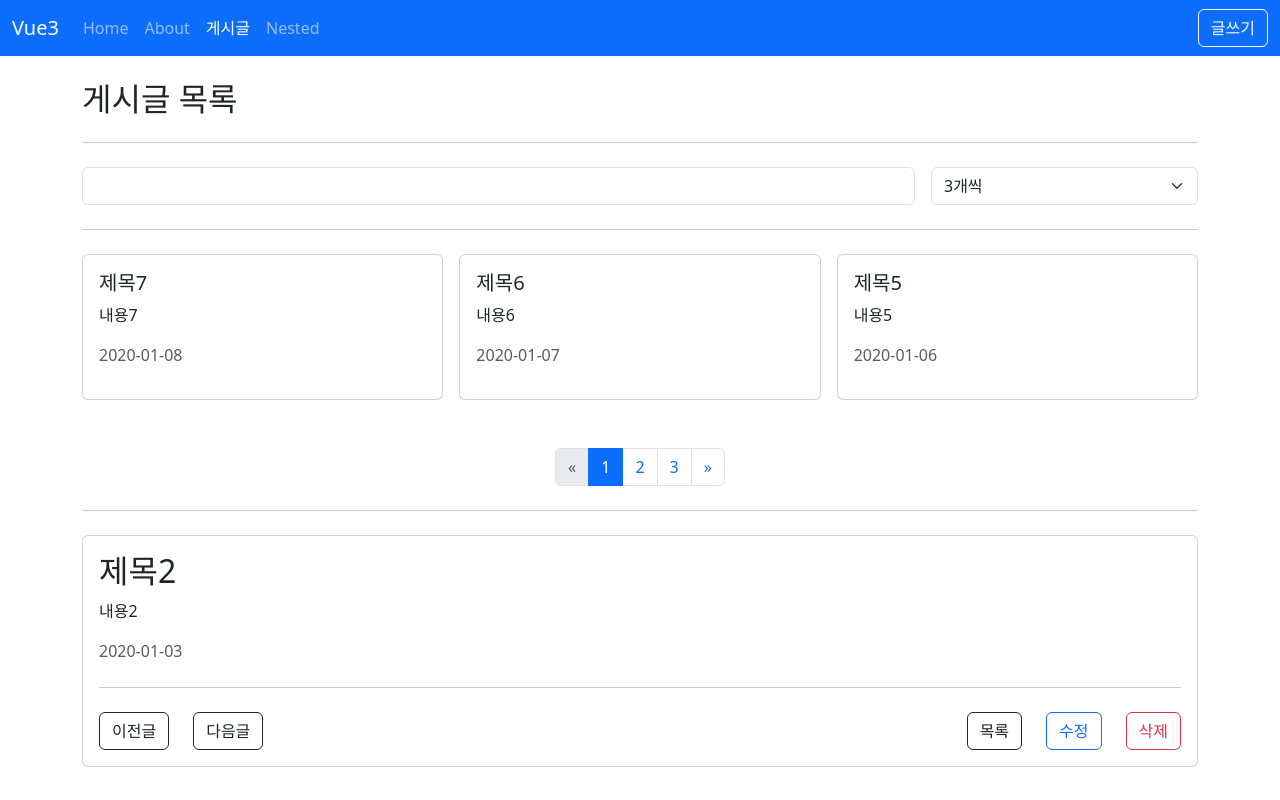
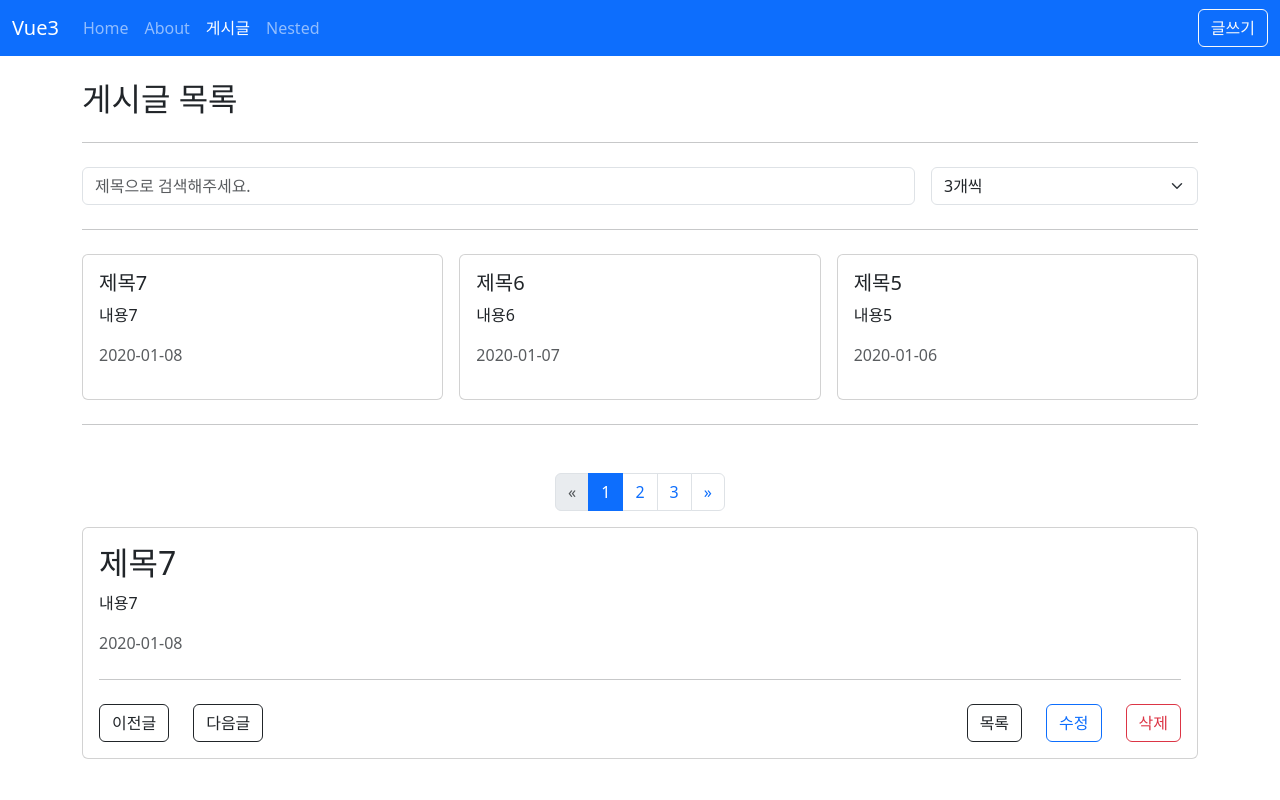
Before and after one commit to moonshadow95/vue3-posts, a Vue app: page /posts in a window 1280 px wide. Built offline with nearby package versions, Linux system fonts and the light colour scheme; data requests are answered from the project's data file.

Commit message:
공통 컴포넌트 분리

```diff
--- a/db.json
+++ b/db.json
@@ -7,10 +7,10 @@
       "id": 1
     },
     {
-      "id": 2,
-      "title": "제목2",
-      "content": "내용2",
-      "createdAt": "2020-01-03"
+      "title": "제목222",
+      "content": "내용222",
+      "createdAt": "2020-01-03",
+      "id": 2
     },
     {
       "id": 3,
@@ -47,6 +47,12 @@
       "content": "123123",
       "createdAt": "1696489400700",
       "id": 8
+    },
+    {
+      "title": "하",
+      "content": "이",
+      "createdAt": "1697675544135",
+      "id": 9
     }
   ]
 }
--- /dev/null
+++ b/src/components/AppGrid.vue
@@ -0,0 +1,18 @@
+<template>
+  <div class="row g-3">
+    <div v-for="(item, index) in items" :key="index" class="col-4">
+      <slot :item="item" :index="index"> </slot>
+    </div>
+  </div>
+</template>
+
+<script setup>
+defineProps({
+  items: {
+    type: Array,
+    required: true,
+  },
+})
+</script>
+
+<style lang="scss" scoped></style>
--- /dev/null
+++ b/src/components/AppPagination.vue
@@ -0,0 +1,50 @@
+<template>
+  <nav class="mt-5" aria-label="Page navigation example">
+    <ul class="pagination justify-content-center">
+      <li class="page-item" :class="isPrevPage">
+        <a class="page-link" aria-label="Previous" @click.prevent="$emit('page', currentPage - 1)">
+          <span aria-hidden="true">&laquo;</span>
+        </a>
+      </li>
+      <li
+        v-for="page in pageCount"
+        :key="page"
+        class="page-item"
+        :class="{ active: currentPage === page }"
+        @click.prevent="$emit('page', page)"
+      >
+        <a class="page-link" href="#">{{ page }}</a>
+      </li>
+      <li class="page-item" :class="isNextPage">
+        <a
+          class="page-link"
+          href="#"
+          aria-label="Next"
+          @click.prevent="$emit('page', currentPage + 1)"
+        >
+          <span aria-hidden="true">&raquo;</span>
+        </a>
+      </li>
+    </ul>
+  </nav>
+</template>
+
+<script setup>
+import { computed } from 'vue'
+
+const props = defineProps({
+  currentPage: {
+    type: Number,
+    required: true,
+  },
+  pageCount: {
+    type: Number,
+    required: true,
+  },
+})
+defineEmits(['page'])
+const isPrevPage = computed(() => ({ disabled: !(props.currentPage > 1) }))
+const isNextPage = computed(() => ({ disabled: !(props.currentPage < props.pageCount) }))
+</script>
+
+<style lang="scss" scoped></style>
--- /dev/null
+++ b/src/components/posts/PostForm.vue
@@ -0,0 +1,37 @@
+<template>
+  <form>
+    <div class="mb-3">
+      <label for="exampleFormControlInput1" class="form-label">제목</label>
+      <input
+        type="text"
+        class="form-control"
+        id="title"
+        @input="$emit('update:title', $event.target.value)"
+        :value="title"
+      />
+    </div>
+    <div class="mb-3">
+      <label for="exampleFormControlTextarea1" class="form-label">내용</label>
+      <textarea
+        @input="$emit('update:content', $event.target.value)"
+        class="form-control"
+        id="exampleFormControlTextarea"
+        rows="3"
+        :value="content"
+      ></textarea>
+    </div>
+    <div class="d-flex gap-2 mt-4">
+      <slot name="actions"></slot>
+    </div>
+  </form>
+</template>
+
+<script setup>
+defineProps({
+  title: String,
+  content: String,
+})
+defineEmits(['update:title', 'update:content'])
+</script>
+
+<style lang="scss" scoped></style>
--- /dev/null
+++ b/src/components/posts/postFilter.vue
@@ -0,0 +1,36 @@
+<template>
+  <form @submit.prevent>
+    <div class="row g-3">
+      <div class="col">
+        <input
+          type="text"
+          :value="title"
+          @input="$emit('update:title', $event.target.value)"
+          placeholder="제목으로 검색해주세요."
+          class="form-control"
+        />
+      </div>
+      <div class="col-3">
+        <select
+          :value="limit"
+          @input="$emit('update:limit', $event.target.value)"
+          class="form-select"
+        >
+          <option value="3">3개씩</option>
+          <option value="6">6개씩</option>
+          <option value="9">9개씩</option>
+        </select>
+      </div>
+    </div>
+  </form>
+</template>
+
+<script setup>
+defineProps({
+  title: String,
+  limit: Number,
+})
+defineEmits(['update:title', 'update:limit'])
+</script>
+
+<style lang="scss" scoped></style>
--- a/src/views/HomeView.vue
+++ b/src/views/HomeView.vue
@@ -4,14 +4,23 @@
     <p>{{ $route.path }}</p>
     <p>{{ $route.name }}</p>
     <button class="btn btn-primary" @click="$router.push('/about')">About</button>
+    <hr class="my-4" />
+    <AppGrid :items="items" v-slot="{ item }">
+      <AppCard>{{ item }}</AppCard>
+    </AppGrid>
   </div>
 </template>
 
 <script setup>
 import { useRoute } from 'vue-router'
+import AppCard from '@/components/AppCard.vue'
+import { ref } from 'vue'
+import AppGrid from '@/components/AppGrid.vue'
 
 const route = useRoute()
 console.log(route.path)
+
+const items = ref(['사과', '딸기', '포도'])
 </script>
 
 <style lang="scss" scoped></style>
--- a/src/views/posts/PostCreateView.vue
+++ b/src/views/posts/PostCreateView.vue
@@ -2,25 +2,12 @@
   <div>
     <h2>게시글 등록</h2>
     <hr class="my-4" />
-    <form @submit.prevent="save">
-      <div class="mb-3">
-        <label for="exampleFormControlInput1" class="form-label">제목</label>
-        <input type="text" class="form-control" id="title" v-model="form.title" />
-      </div>
-      <div class="mb-3">
-        <label for="exampleFormControlTextarea1" class="form-label">내용</label>
-        <textarea
-          class="form-control"
-          id="exampleFormControlTextarea"
-          rows="3"
-          v-model="form.content"
-        ></textarea>
-      </div>
-      <div class="pt-4">
-        <button type="button" class="btn btn-outline-dark me-2" @click="goListPage">목록</button>
-        <button type="submit" class="btn btn-primary">저장</button>
-      </div>
-    </form>
+    <PostForm v-model:title="form.title" v-model:content="form.content" @submit.prevent="save">
+      <template #actions>
+        <button type="button" class="btn btn-outline-dark" @click="goListPage">목록</button>
+        <button class="btn btn-primary">저장</button>
+      </template>
+    </PostForm>
   </div>
 </template>
 
@@ -28,6 +15,7 @@
 import { useRouter } from 'vue-router'
 import { ref } from 'vue'
 import { createPost } from '@/api/posts'
+import PostForm from '@/components/posts/PostForm.vue'
 
 const router = useRouter()
 const form = ref({
--- a/src/views/posts/PostDetailView.vue
+++ b/src/views/posts/PostDetailView.vue
@@ -31,7 +31,7 @@ import { deletePost, getPostById } from '@/api/posts'
 import { ref } from 'vue'
 
 const props = defineProps({
-  id: String,
+  id: [Number, String],
 })
 
 const router = useRouter()
--- a/src/views/posts/PostEditView.vue
+++ b/src/views/posts/PostEditView.vue
@@ -2,27 +2,12 @@
   <div>
     <h2>게시글 등록</h2>
     <hr class="my-4" />
-    <form @submit.prevent="edit">
-      <div class="mb-3">
-        <label for="exampleFormControlInput1" class="form-label">제목</label>
-        <input type="text" class="form-control" id="title" v-model="form.title" />
-      </div>
-      <div class="mb-3">
-        <label for="exampleFormControlTextarea1" class="form-label">내용</label>
-        <textarea
-          class="form-control"
-          id="exampleFormControlTextarea1"
-          rows="3"
-          v-model="form.content"
-        ></textarea>
-      </div>
-      <div class="pt-4">
-        <button type="button" class="btn btn-outline-danger me-2" @click="goDetailPage">
-          취소
-        </button>
+    <PostForm @submit.prevent="edit" v-model:title="form.title" v-model:content="form.content">
+      <template #actions>
+        <button type="button" class="btn btn-outline-danger" @click="goDetailPage">취소</button>
         <button type="submit" class="btn btn-primary">수정</button>
-      </div>
-    </form>
+      </template>
+    </PostForm>
   </div>
 </template>
 
@@ -30,6 +15,7 @@
 import { useRoute, useRouter } from 'vue-router'
 import { ref } from 'vue'
 import { getPostById, updatePost } from '@/api/posts'
+import PostForm from '@/components/posts/PostForm.vue'
 
 const route = useRoute()
 const router = useRouter()
--- a/src/views/posts/PostListView.vue
+++ b/src/views/posts/PostListView.vue
@@ -2,58 +2,29 @@
   <div>
     <h2>게시글 목록</h2>
     <hr class="my-4" />
-    <form @submit.prevent>
-      <div class="row g-3">
-        <div class="col">
-          <input type="text" v-model="params.title_like" class="form-control" />
-        </div>
-        <div class="col-3">
-          <select v-model="params._limit" class="form-select">
-            <option value="3">3개씩</option>
-            <option value="6">6개씩</option>
-            <option value="9">9개씩</option>
-          </select>
-        </div>
-      </div>
-    </form>
+    <PostFilter v-model:title="params.title_like" :limit="params._limit" />
     <hr class="my-4" />
-    <div class="row g-3">
-      <div class="col-4" v-for="post in posts" :key="post.id">
+    <AppGrid :items="posts">
+      <template v-slot="{ item }">
         <PostItem
-          :title="post.title"
-          :content="post.content"
-          :created-at="post.createdAt"
-          @click="goPage(post.id)"
+          :title="item.title"
+          :content="item.content"
+          :created-at="item.createdAt"
+          @click="goPage(item.id)"
         />
-      </div>
-    </div>
-    <nav class="mt-5" aria-label="Page navigation example">
-      <ul class="pagination justify-content-center">
-        <li class="page-item" :class="{ disabled: !(params._page > 1) }">
-          <a class="page-link" aria-label="Previous" @click.prevent="--params._page">
-            <span aria-hidden="true">&laquo;</span>
-          </a>
-        </li>
-        <li
-          v-for="page in pageCount"
-          :key="page"
-          class="page-item"
-          :class="{ active: params._page === page }"
-          @click.prevent="params._page = page"
-        >
-          <a class="page-link" href="#">{{ page }}</a>
-        </li>
-        <li class="page-item" :class="{ disabled: !(params._page < pageCount) }">
-          <a class="page-link" href="#" aria-label="Next" @click.prevent="++params._page">
-            <span aria-hidden="true">&raquo;</span>
-          </a>
-        </li>
-      </ul>
-    </nav>
+      </template>
+    </AppGrid>
     <hr class="my-4" />
-    <AppCard>
-      <PostDetailView :id="2"></PostDetailView>
-    </AppCard>
+    <AppPagination
+      :page-count="pageCount"
+      :current-page="params._page"
+      @page="page => (params._page = page)"
+    />
+    <template v-if="posts && posts.length > 0">
+      <AppCard>
+        <PostDetailView :id="posts[0].id"></PostDetailView>
+      </AppCard>
+    </template>
   </div>
 </template>
 
@@ -64,6 +35,9 @@ import { getPosts } from '@/api/posts'
 import { useRouter } from 'vue-router'
 import PostDetailView from '@/views/posts/PostDetailView.vue'
 import AppCard from '@/components/AppCard.vue'
+import AppPagination from '@/components/AppPagination.vue'
+import AppGrid from '@/components/AppGrid.vue'
+import PostFilter from '@/components/posts/postFilter.vue'
 const router = useRouter()
 const posts = ref([])
 const params = ref({
```
